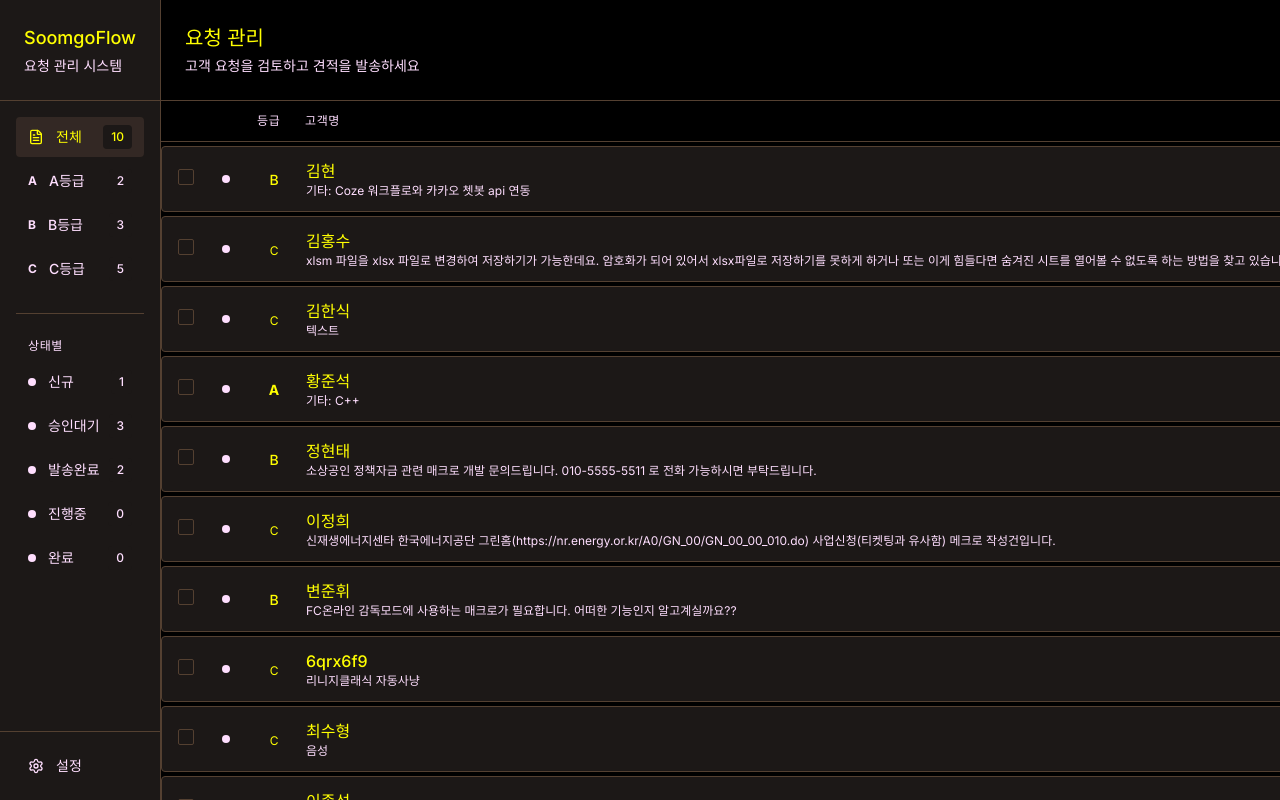
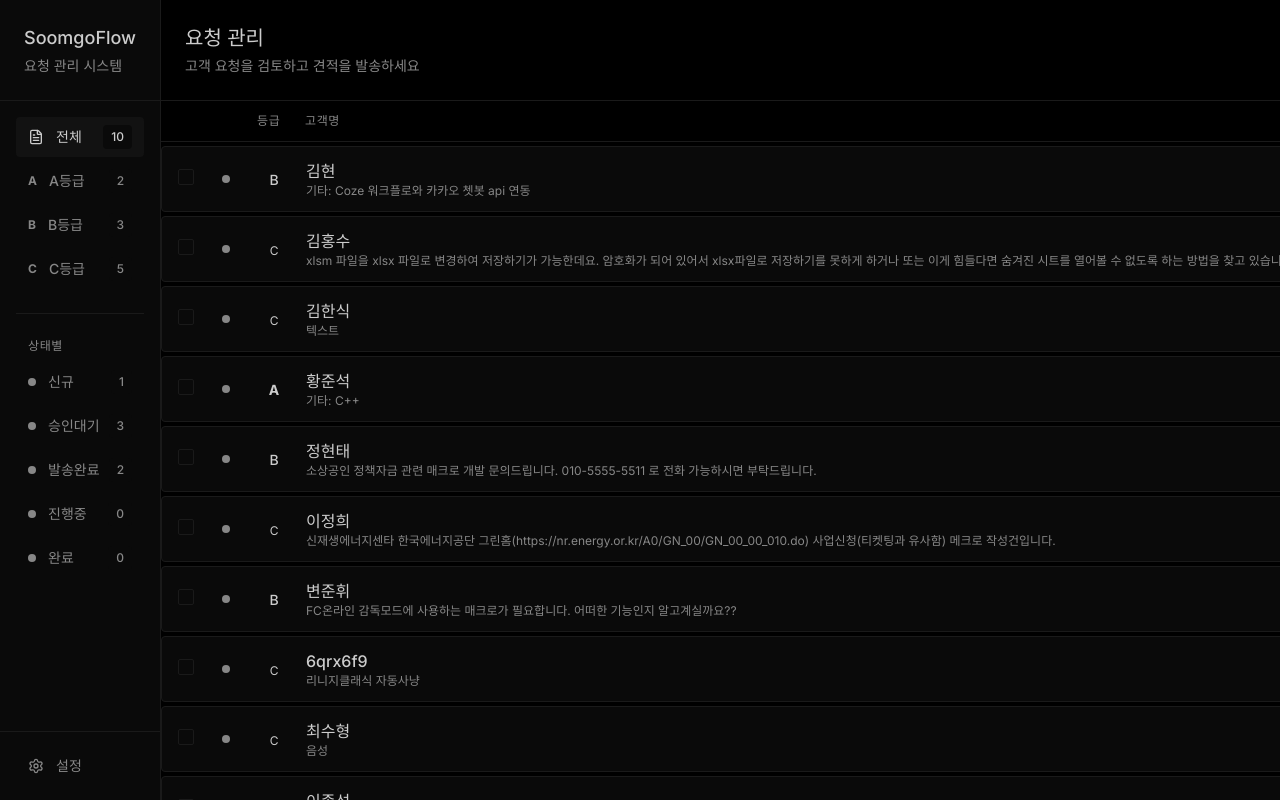
Before and after one commit to nodaji-bot/soomgo-flow, a Next.js app: page / in a window 1280 px wide. Built offline with nearby package versions, Linux system fonts and the light colour scheme.

Commit message:
fix: HSL color values - was using RGB in hsl() causing wrong colors

```diff
--- a/src/app/globals.css
+++ b/src/app/globals.css
@@ -4,34 +4,34 @@
 
 /* 검정 모노톤 테마 */
 :root {
-  --background: 0 0 0; /* #000000 */
-  --foreground: 204 204 204; /* #CCCCCC - 밝은 회색으로 변경 */
-  --muted: 10 10 10; /* #0A0A0A */
-  --muted-foreground: 136 136 136; /* #888888 */
-  --border: 26 26 26; /* #1A1A1A */
-  --input: 17 17 17; /* #111111 */
-  --primary: 204 204 204; /* #CCCCCC - 밝은 회색으로 변경 */
-  --primary-foreground: 0 0 0;
-  --secondary: 17 17 17; /* #111111 */
-  --secondary-foreground: 204 204 204; /* #CCCCCC - 밝은 회색으로 변경 */
-  --card: 10 10 10; /* #0A0A0A */
-  --card-foreground: 204 204 204; /* #CCCCCC - 밝은 회색으로 변경 */
-  --popover: 17 17 17;
-  --popover-foreground: 204 204 204; /* #CCCCCC - 밝은 회색으로 변경 */
-  --destructive: 85 85 85; /* #555555 - 회색으로 변경 */
-  --destructive-foreground: 204 204 204; /* #CCCCCC - 밝은 회색으로 변경 */
-  --accent: 17 17 17;
-  --accent-foreground: 204 204 204; /* #CCCCCC - 밝은 회색으로 변경 */
-  --ring: 51 51 51; /* #333333 */
+  --background: 0 0% 0%; /* #000000 */
+  --foreground: 0 0% 80%; /* #CCCCCC */
+  --muted: 0 0% 4%; /* #0A0A0A */
+  --muted-foreground: 0 0% 53%; /* #888888 */
+  --border: 0 0% 10%; /* #1A1A1A */
+  --input: 0 0% 7%; /* #111111 */
+  --primary: 0 0% 80%; /* #CCCCCC */
+  --primary-foreground: 0 0% 0%;
+  --secondary: 0 0% 7%; /* #111111 */
+  --secondary-foreground: 0 0% 80%; /* #CCCCCC */
+  --card: 0 0% 4%; /* #0A0A0A */
+  --card-foreground: 0 0% 80%; /* #CCCCCC */
+  --popover: 0 0% 7%;
+  --popover-foreground: 0 0% 80%; /* #CCCCCC */
+  --destructive: 0 0% 33%; /* #555555 */
+  --destructive-foreground: 0 0% 80%; /* #CCCCCC */
+  --accent: 0 0% 7%;
+  --accent-foreground: 0 0% 80%; /* #CCCCCC */
+  --ring: 0 0% 20%; /* #333333 */
   --radius: 4px;
 
-  /* 등급 색상 - 아주 작은 도트에만 사용하는 미묘한 색상 (4px 도트용) */
-  --grade-a: 85 85 85; /* #555555 - 짙은 회색 */
-  --grade-b: 68 68 68; /* #444444 - 중간 회색 */
-  --grade-c: 51 51 51; /* #333333 - 밝은 회색 */
+  /* 등급 - 미묘한 밝기 차이만 */
+  --grade-a: 0 0% 33%; /* #555555 */
+  --grade-b: 0 0% 27%; /* #444444 */
+  --grade-c: 0 0% 20%; /* #333333 */
 
-  /* 브랜드 컬러 - 회색으로 변경 */
-  --brand: 204 204 204; /* #CCCCCC - 밝은 회색으로 변경 */
+  /* 브랜드 - 흰색 계열 */
+  --brand: 0 0% 80%; /* #CCCCCC */
 }
 
 html,
```
